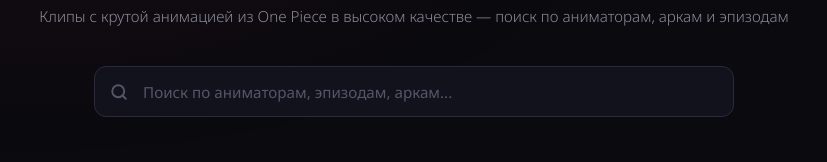
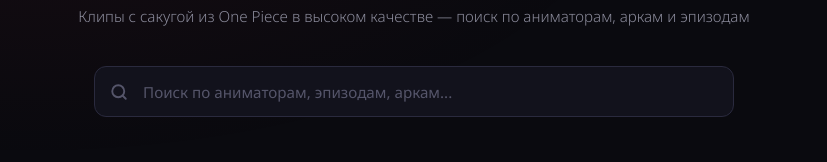
Before and after one commit to L1mpopo999/SAKUGAPIECE, a website: page public/index.html in a window 1280 px wide. Shown: the part 208-370 px from the top of the page, 226-1053 px from the left. Drawn offline with nearby package versions, Linux system fonts and the light colour scheme; no server answers.

Commit message:
rename main

```diff
--- a/public/index.html
+++ b/public/index.html
@@ -33,7 +33,7 @@
 <div id="page-browse" class="page active">
   <section class="hero">
     <h1 class="hero-title">ONE PIECE <span class="hl">SAKUGA</span> АРХИВ</h1>
-    <p class="hero-sub">Клипы с крутой анимацией из One Piece в высоком качестве — поиск по аниматорам, аркам и эпизодам</p>
+    <p class="hero-sub">Клипы с сакугой из One Piece в высоком качестве — поиск по аниматорам, аркам и эпизодам</p>
     <div class="search-wrapper">
       <svg class="search-icon" width="18" height="18" viewBox="0 0 24 24" fill="none" stroke="currentColor" stroke-width="2.5" stroke-linecap="round"><circle cx="11" cy="11" r="8"/><line x1="21" y1="21" x2="16.65" y2="16.65"/></svg>
       <input class="search-input" id="searchInput" type="text" placeholder="Поиск по аниматорам, эпизодам, аркам..." autocomplete="off">
```
